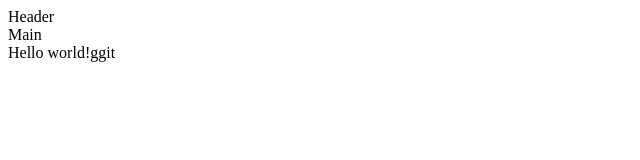
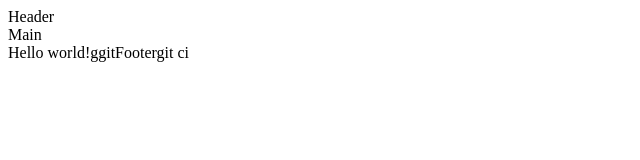
Before and after one commit to Damodar-kumar/my-project, a plain HTML site: page index.html in a window 1280 px wide. Shown: the full height of the page, 0-640 px from the left. Drawn offline with Linux system fonts and the light colour scheme.

```diff
--- a/index.html
+++ b/index.html
@@ -9,6 +9,6 @@
 <body>
   <header>Header</header>
   <main>Main</main>
-  <footer>Hello world!ggit </footer>
+  <footer>Hello world!ggitFootergit ci </footer>
 </body>
 </html>
```
